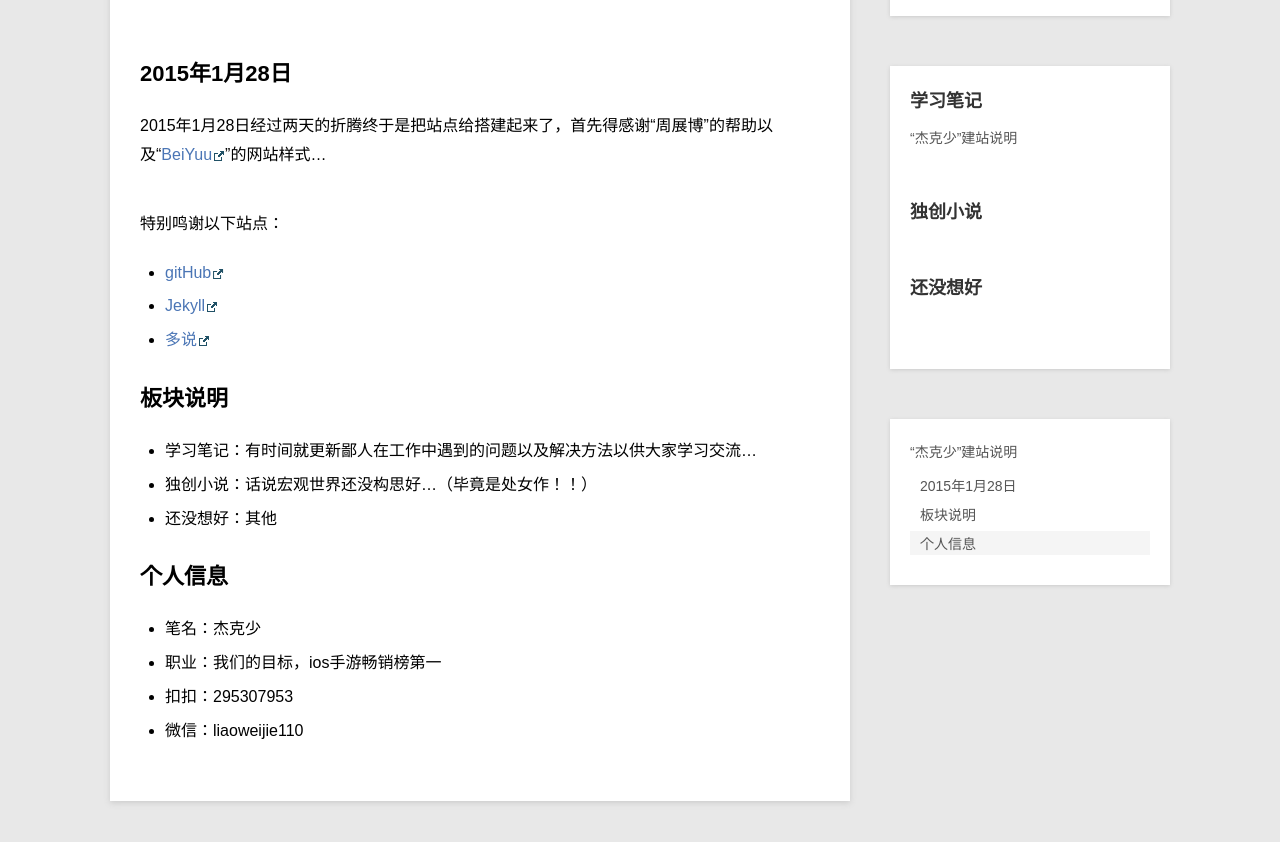
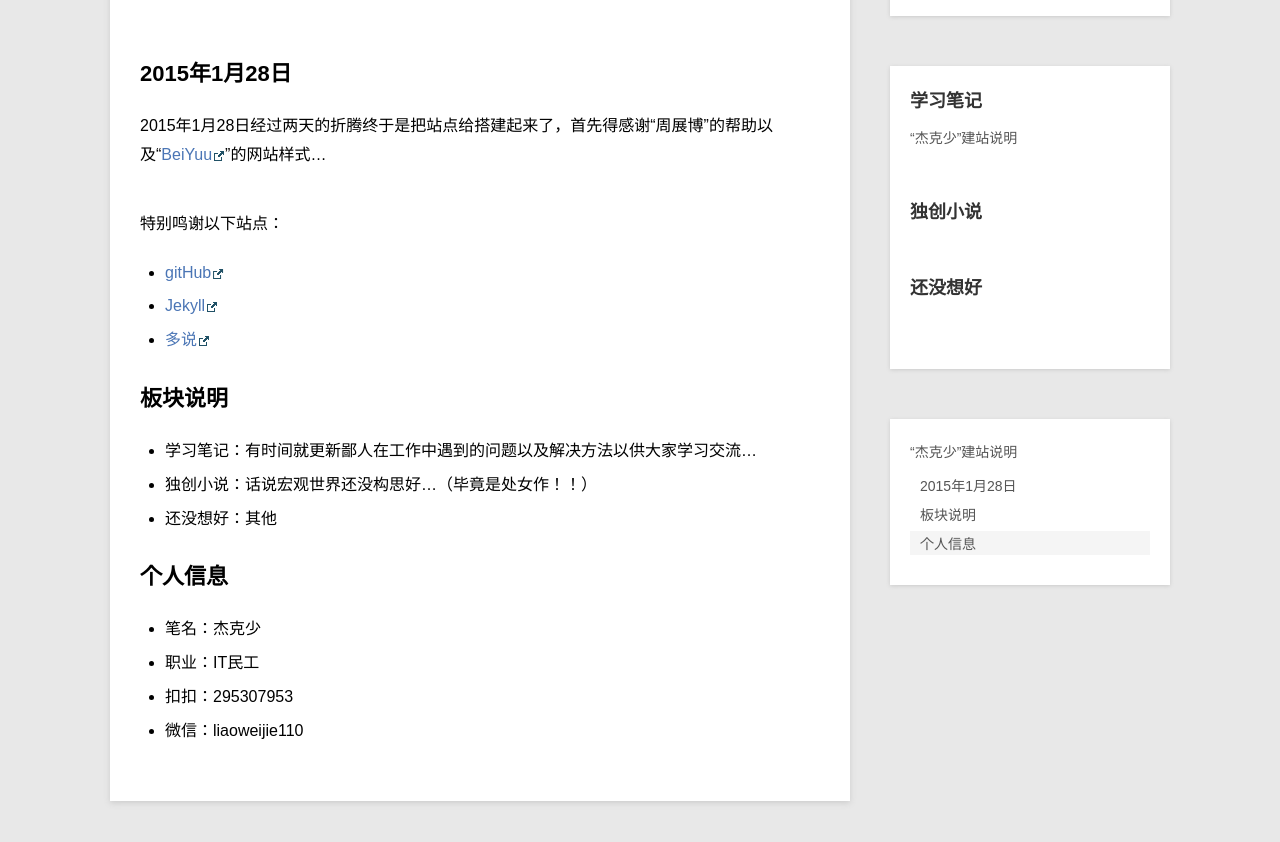
Before and after one commit to liaoweijie/liaoweijie.github.io, a Jekyll site: the page built from _posts/learn/2015-1-28-learn-0.md, in a window 1280 px wide, cut to the strip 200-1081 px from the top of the page. Shown: the top 842 px of the strip. Built offline with Jekyll 4.4.1, drawn with Linux system fonts in a browser that asks for light colours; Markdown is read by kramdown in place of the engine named in the settings; comment, search, counter and statistics services are not loaded.

Commit message:
修改博文

```diff
--- a/_posts/learn/2015-1-28-learn-0.md
+++ b/_posts/learn/2015-1-28-learn-0.md
@@ -26,7 +26,7 @@ description:
 ## 个人信息
 
 * 笔名：杰克少
-* 职业：我们的目标，ios手游畅销榜第一
+* 职业：IT民工
 * 扣扣：295307953
 * 微信：liaoweijie110
 
```
